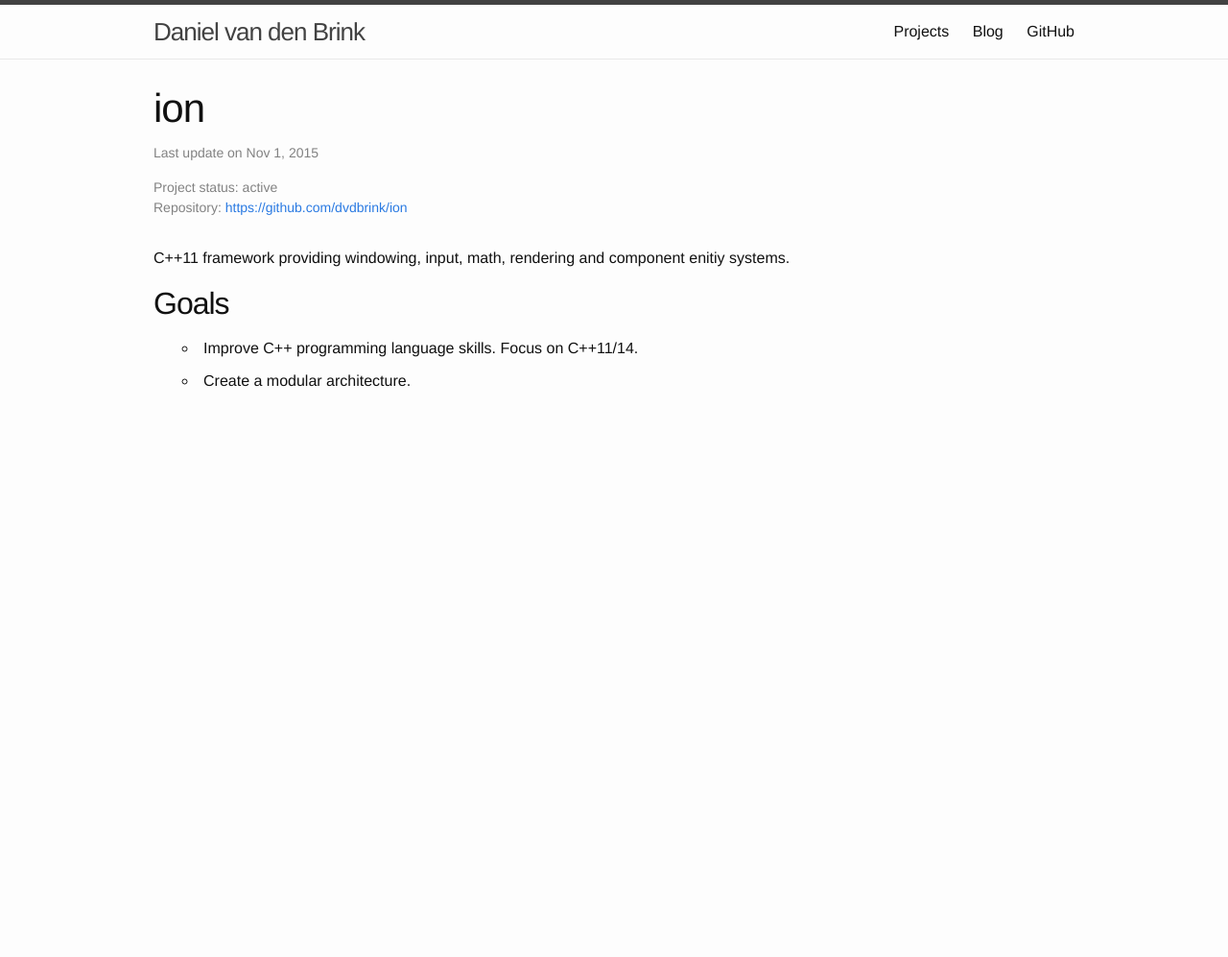
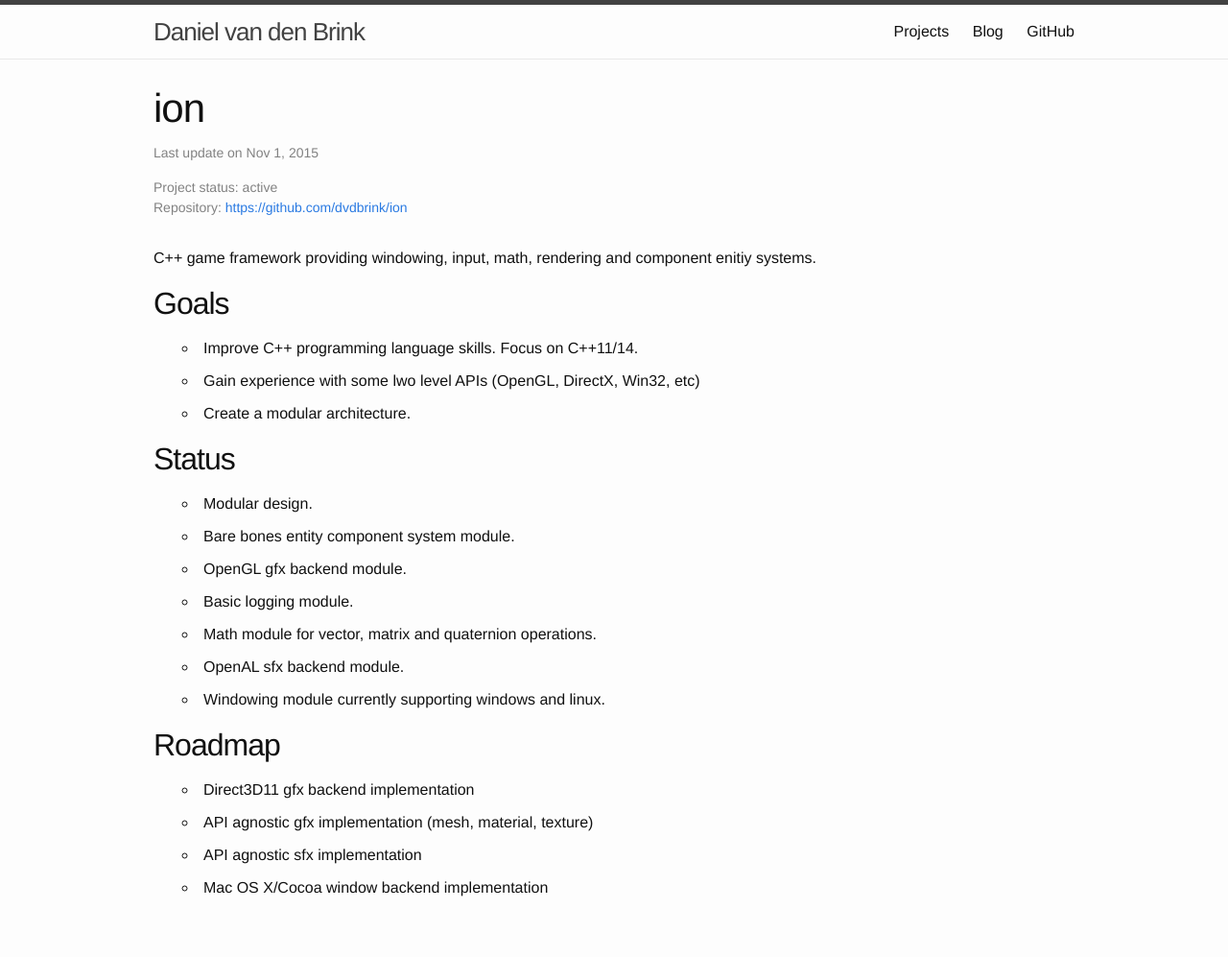
Before and after one commit to dvdbrink/dvdbrink.github.io, a Jekyll site: the page built from _posts/project/2015-11-01-ion.md, in a window 1280 px wide. Shown: the whole page at 96% size. Built offline with Jekyll 4.4.1, drawn with Linux system fonts in a browser that asks for light colours; before the commit the page ends 900 px from its top, so only the background shows below that.

Commit message:
Update content

```diff
--- a/_posts/project/2015-11-01-ion.md
+++ b/_posts/project/2015-11-01-ion.md
@@ -1,7 +1,7 @@
 ---
 layout: project
 title: ion
-summary: C++11 framework providing windowing, input, math, rendering and component enitiy systems.
+summary: C++ game framework providing windowing, input, math, rendering and component enitiy systems.
 status: active
 repository: https://github.com/dvdbrink/ion
 images:
@@ -12,4 +12,20 @@ tags: c++
 
 ## Goals
 * Improve C++ programming language skills. Focus on C++11/14.
+* Gain experience with some lwo level APIs (OpenGL, DirectX, Win32, etc)
 * Create a modular architecture.
+
+## Status
+* Modular design.
+* Bare bones entity component system module.
+* OpenGL gfx backend module.
+* Basic logging module.
+* Math module for vector, matrix and quaternion operations.
+* OpenAL sfx backend module.
+* Windowing module currently supporting windows and linux.
+
+## Roadmap
+* Direct3D11 gfx backend implementation
+* API agnostic gfx implementation (mesh, material, texture)
+* API agnostic sfx implementation
+* Mac OS X/Cocoa window backend implementation
```
Also changed, not shown: _posts/project/2015-11-01-corena.md (+1 -1 lines), _posts/project/2015-11-01-grapple.md (+1 -1 lines).
